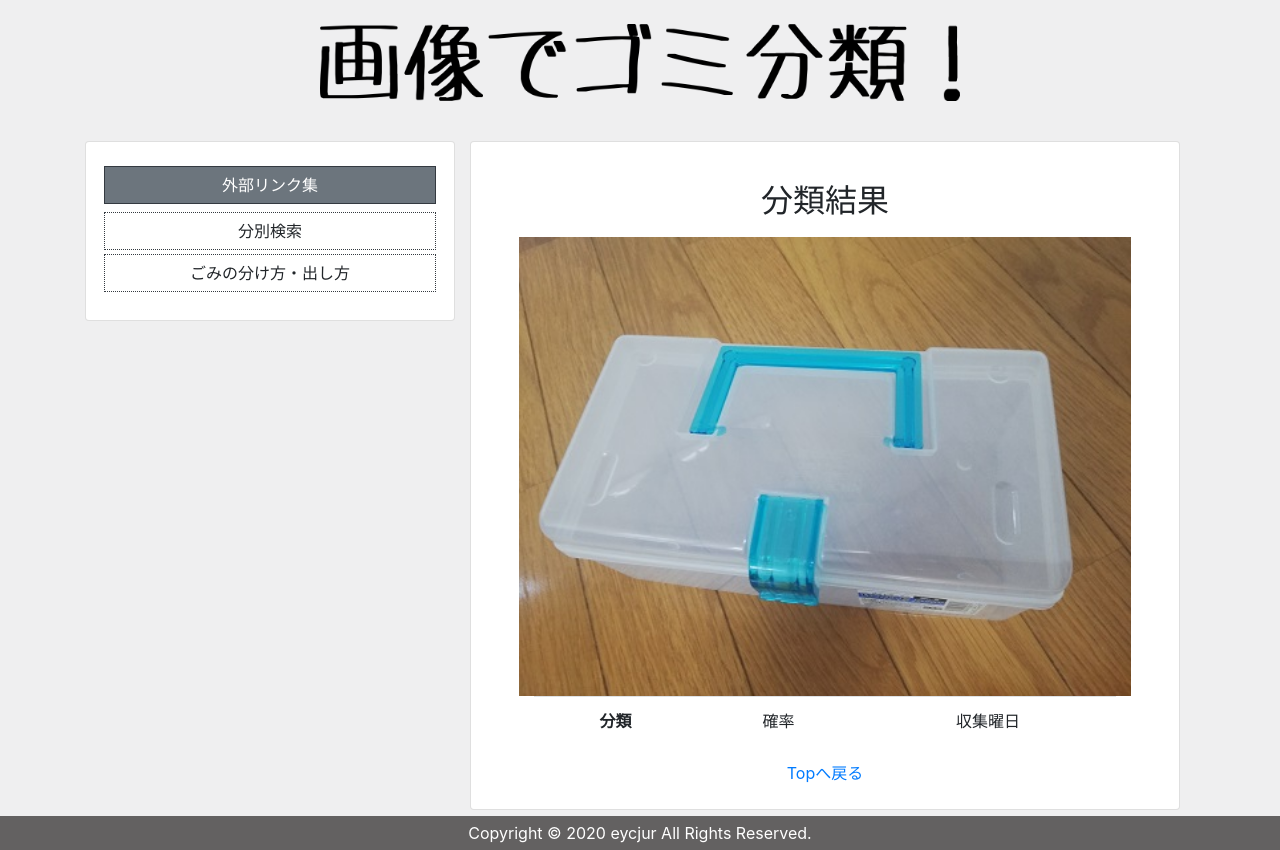
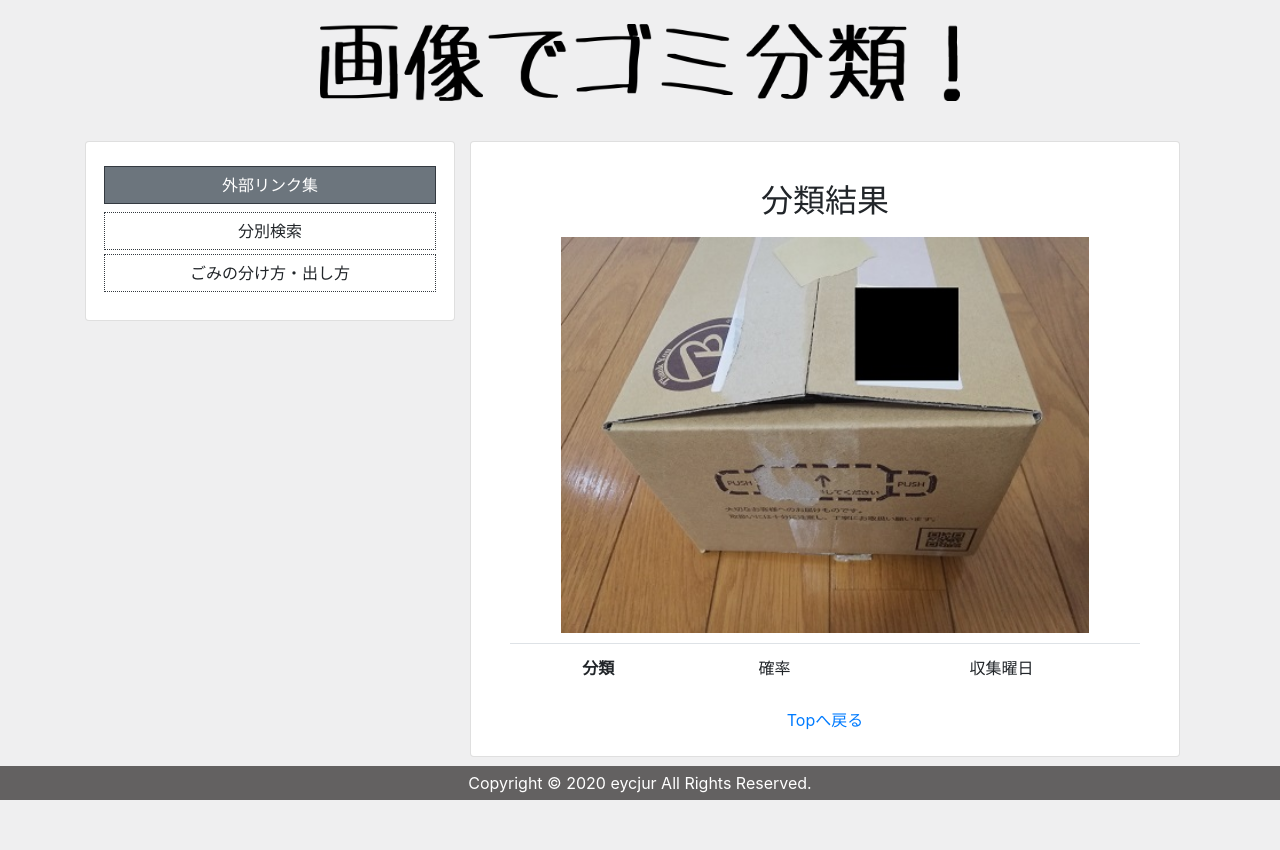
Before and after one commit to eycjur/garbage, a Django app: template garbage_proj/garbage/templates/garbage/result.html in a window 1280 px wide. After the commit the page ends 800 px from the top, so only its background shows below. Run offline with Django 3.2, Linux system fonts and the light colour scheme; the template is opened without the code that fills it, so the values that code supplies are empty; some libraries are stand-ins or nearby versions.

Commit message:
id変更

```diff
--- a/garbage_proj/garbage/templates/garbage/base.html
+++ b/garbage_proj/garbage/templates/garbage/base.html
@@ -33,7 +33,7 @@
 		</button>
 		<img src="{% static 'garbage/media/images/title.png' %}" alt="画像でゴミ分類！" class="m-4 pb-3" id="title">
 		<div class="container row">
-			<div class="card col-md-4 py-4 px-0 d-none d-md-block h-100" id="sidebar">
+			<div class="card col-md-4 py-4 px-0 d-none d-md-block h-100" id="sidebar-fixed">
 				<p role="button" class="mb-2 btn border-dark rounded-0 btn-secondary">外部リンク集</p>
 				<a href="https://manage.delight-system.com/threeR/web/bunbetsu?menu=bunbetsu&jichitaiId=kashiwashi&areaId=22125&areaName=%2F&lang=ja&benriCateId=7&bunbetsuCateId=7&faqCateId=%2F&howToCateId=&search=%E3%83%9A%E3%83%83%E3%83%88%E3%83%9C%E3%83%88%E3%83%AB&dummy=" class="btn btn-default border-dark mb-1 rounded-0" role="button" target="_blank" rel="noopener noreferrer">分別検索</a>
 				<a href="https://manage.delight-system.com/threeR/web/benri?menu=benri&jichitaiId=kashiwashi&areaId=22125&benriCateId=7&bunbetsuCateId=7&faqCateId=%2f&lang=ja" class="btn btn-default border-dark mb-1 rounded-0" role="button" target="_blank" rel="noopener noreferrer">ごみの分け方・出し方</a>
--- a/garbage_proj/garbage/templates/garbage/result.html
+++ b/garbage_proj/garbage/templates/garbage/result.html
@@ -3,7 +3,7 @@
 
 {% block main %}
 <div class="col-md-8">
-	<div class="container card p-4 px-5">
+	<div class="container card p-4 px-1">
 		<h2 class="m-3">分類結果</h2>
 		<img src="{% static 'garbage/media/images/image.png' %}" alt="画像" id="result-img">
 		<div class="container">
--- a/garbage_proj/static/garbage/css/style.css
+++ b/garbage_proj/static/garbage/css/style.css
@@ -101,6 +101,7 @@
 
 /* result */
 #result-img{
-	width: 100%;
+	width: 80%;
+	margin: 0 auto 10px auto;
 	height: auto;
 }
```
Also changed, not shown: garbage_proj/static/garbage/media/images/image.png, qiita_image/サイドバー.gif (added).
